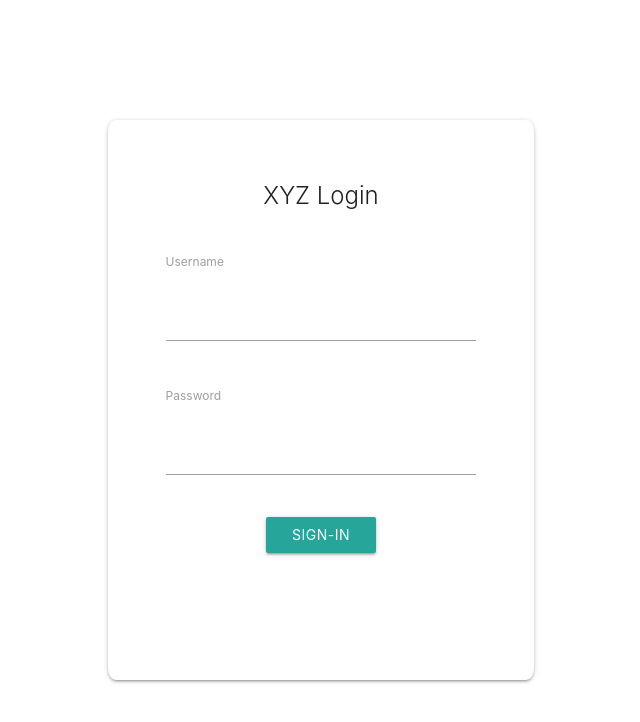
After one commit to codeDeeAi/kyc-loan-app, a PHP site: page /login.php in a window 1280 px wide. The commit adds this page. Shown: the top 722 px of the page, without its empty margins (319-959 px from the left). Run offline with PHP 8.4, Linux system fonts and the light colour scheme; some libraries are stand-ins or nearby versions.

Commit message:
fixed material icon issue

```diff
--- a/css/style.css
+++ b/css/style.css
@@ -9,10 +9,45 @@
 .container-nav .collapsible-header,
 .container-nav .collapsible-body {
     border: none;
+    letter-spacing: 1px;
+    font-size: large;
+    text-transform: uppercase;
+    font-weight: 450;
 }
 
-.container-nav .profile {
+.container-nav .collapsible .collapsible-body {
+    min-height: 20vh;
+}
+
+.container-nav .collapsible .collapsible-body ul li a {
+    letter-spacing: 1px;
+    font-size: large;
+    text-transform: uppercase;
+}
+
+.container-nav .collapsible-header .profile {
     margin: 4rem auto 2rem;
+}
+
+
+/* Login Page */
+
+.container-login .card {
+    margin-top: 15vh;
+    min-height: 70vh;
+    border-radius: 2%;
+}
+
+.container-login .card .card-content {
+    padding-top: 4rem;
+}
+
+.container-login .card .card-content form {
+    padding-top: 2rem;
+}
+
+.container-login .card .card-content form input {
+    margin: 1.5rem auto;
 }
 
 
--- a/iconfont/material-icons.css
+++ b/iconfont/material-icons.css
@@ -2,9 +2,9 @@
     font-family: 'Material Icons';
     font-style: normal;
     font-weight: 400;
-    src: url(/src/assets/material/iconfont/MaterialIcons-Regular.eot);
+    src: url(../iconfont/MaterialIcons-Regular.eot);
     /* For IE6-8 */
-    src: local('Material Icons'), local('MaterialIcons-Regular'), url(/src/assets/material/iconfont/MaterialIcons-Regular.woff2) format('woff2'), url(/src/assets/material/iconfont/MaterialIcons-Regular.woff) format('woff'), url(/src/assets/material/iconfont/MaterialIcons-Regular.ttf) format('truetype');
+    src: local('Material Icons'), local('MaterialIcons-Regular'), url(../iconfont/MaterialIcons-Regular.woff2) format('woff2'), url(../iconfont/MaterialIcons-Regular.woff) format('woff'), url(../iconfont/MaterialIcons-Regular.ttf) format('truetype');
 }
 
 .material-icons {
--- a/index.php
+++ b/index.php
@@ -5,7 +5,7 @@
     <meta charset="UTF-8">
     <meta name="viewport" content="width=device-width, initial-scale=1.0">
     <title>Bank XYZ</title>
-    <link rel="icon" href="">
+    <link rel="icon" href="imgs/money.jpg">
     <!-- Font-awesome -->
     <link href="font-awesome/all.css" rel="stylesheet">
     <!-- Material fonts offline -->
--- /dev/null
+++ b/login.php
@@ -0,0 +1,66 @@
+<!DOCTYPE html>
+<html lang="en">
+
+<head>
+    <meta charset="UTF-8">
+    <meta name="viewport" content="width=device-width, initial-scale=1.0">
+    <title>Login - Bank XYZ</title>
+    <link rel="icon" href="imgs/money.jpg">
+    <!-- Font-awesome -->
+    <link href="font-awesome/all.css" rel="stylesheet">
+    <!-- Material fonts offline -->
+    <link type="text/css" href="iconfont/material-icons.css" rel="stylesheet">
+    <!--Import materialize.css-->
+    <link type="text/css" rel="stylesheet" href="css/materialize.min.css" media="screen,projection" />
+    <!-- style -->
+    <link rel="stylesheet" href="css/style.css">
+</head>
+
+<body>
+
+
+    <!-- Login page layout -->
+   <div class="container container-login">
+        <div class="row">
+        <div class="col s12 m6 offset-m3">
+        <div class="card">
+            <div class="card-content">
+            <span class="card-title center">XYZ Login</span>
+                <form action="" method="post">
+                    <div class="row">
+                        <div class="col s10 offset-s1">
+                            <label for="username" id="username">Username</label>
+                            <input type="text" name="username" maxlength="25" class="form-group validate">
+                        </div>
+                    </div>
+                    <div class="row">
+                        <div class="col s10 offset-s1">
+                            <label for="username" id="password">Password</label>
+                            <input type="password" name="password" maxlength="25" class="form-group validate">
+                        </div>
+                    </div>
+                    <div class="row form-controls">
+                        <div class="col s4 offset-s4">
+                           <button class="btn waves-effect waves-light col s12">Sign-In</button>
+                        </div>
+                    </div>
+                </form>
+            </div>
+        </div>
+        </div>
+    </div>
+   </div>
+    <!-- Login page layout ends -->
+
+    <!-- JQuery -->
+    <script type="text/javascript" src="jQuery/jquery-3.5.1.min.js"></script>
+    <!-- font-awesome -->
+    <script type="text/javascript" src="font-awesome/all.js"></script>
+    <!--JavaScript at end of body for optimized loading-->
+    <script type="text/javascript" src="js/materialize.min.js"></script>
+    <script>
+        M.AutoInit();
+    </script>
+</body>
+
+</html>
```
Also changed, not shown: nav.php (+32 -8 lines).
